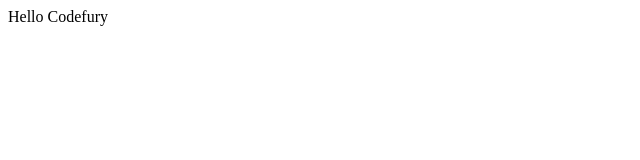
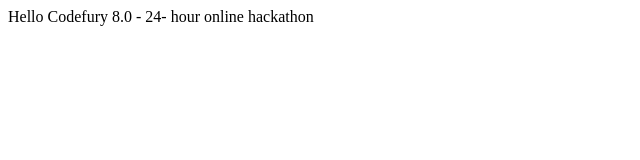
Before and after one commit to Rahitaputhran/my-first-repo, a plain HTML site: page index.html in a window 1280 px wide. Shown: the whole page, without its empty margins (0-640 px from the left). Drawn offline with Linux system fonts and the light colour scheme.

Commit message:
Updated index.html

```diff
--- a/index.html
+++ b/index.html
@@ -6,6 +6,6 @@
     <title>Document</title>
   </head>
   <body>
-    Hello Codefury
+    Hello Codefury 8.0 - 24- hour online hackathon
   </body>
 </html>
```
